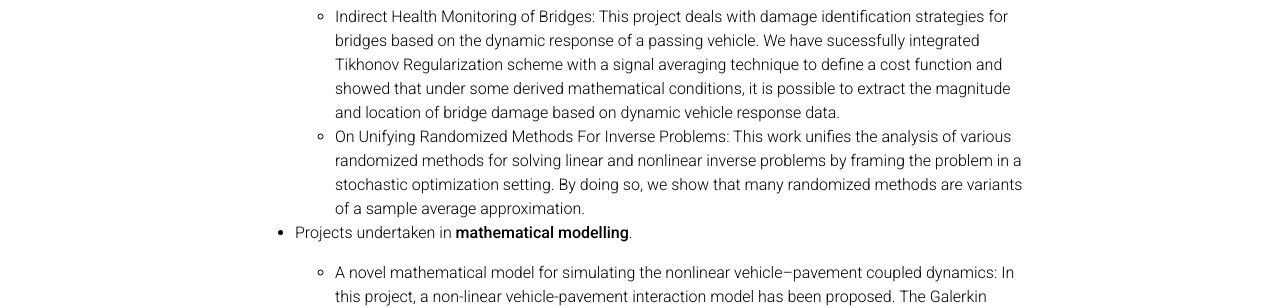
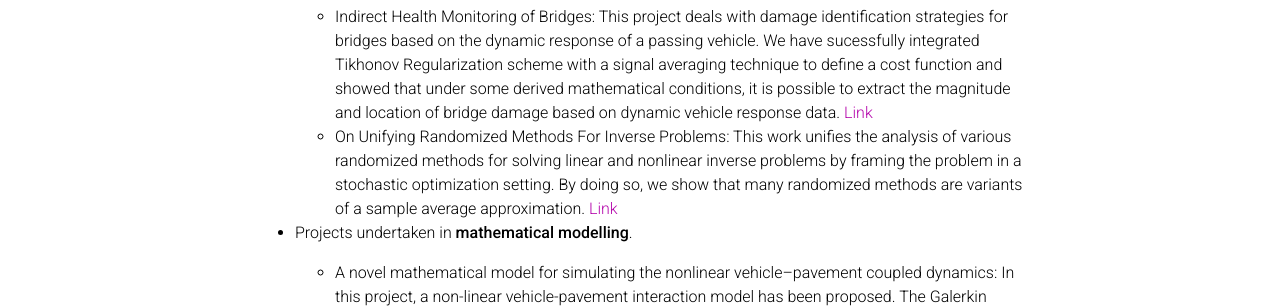
Before and after one commit to cgkrishnanunni/cgkrishnanunni.github.io, a Jekyll site: the page built from _pages/repositories.md, in a window 1280 px wide and 900 px high, scrolled down 322 px. Shown: the part 157-465 px from the top of the window. Built offline with Jekyll 4.4.1, drawn with Linux system fonts in a browser that asks for light colours; comment, search, counter and statistics services are not loaded; a style sheet for code colours, icons or effects is not loaded.

Commit message:
Update repositories.md

```diff
--- a/_pages/repositories.md
+++ b/_pages/repositories.md
@@ -14,9 +14,9 @@
 
 - Projects undertaken in **inverse problems**.
 
-  - Sensitivity-Based Damage Identification Algorithm using Vibration Data (An Inverse Eigen Value Problem): This project explores the use of structural intrinsic properties such as natural frequencies for computing the location and magnitude of structural damage (stiffness reduction). [Link](https://arxiv.org/abs/2105.12806)
-  -  Indirect Health Monitoring of Bridges: This project deals with damage identification strategies for bridges based on the dynamic response of a passing vehicle.  We have sucessfully integrated Tikhonov Regularization scheme with a signal averaging technique to define a cost function and showed that under some derived mathematical conditions, it is possible to extract the magnitude and location of bridge damage based on dynamic vehicle response data.
-  -  On Unifying Randomized Methods For Inverse Problems: This work unifies the analysis of various randomized methods for solving linear and nonlinear inverse problems by framing the problem in a stochastic optimization setting. By doing so, we show that many randomized methods are variants of a sample average approximation.
+  - Sensitivity-Based Damage Identification Algorithm using Vibration Data (An Inverse Eigen Value Problem): This project explores the use of structural intrinsic properties such as natural frequencies for computing the location and magnitude of structural damage (stiffness reduction). [Link](https://link.springer.com/article/10.1007/s13349-018-0317-0)
+  -  Indirect Health Monitoring of Bridges: This project deals with damage identification strategies for bridges based on the dynamic response of a passing vehicle.  We have sucessfully integrated Tikhonov Regularization scheme with a signal averaging technique to define a cost function and showed that under some derived mathematical conditions, it is possible to extract the magnitude and location of bridge damage based on dynamic vehicle response data.  [Link](https://onlinelibrary.wiley.com/doi/abs/10.1002/stc.2686)
+  -  On Unifying Randomized Methods For Inverse Problems: This work unifies the analysis of various randomized methods for solving linear and nonlinear inverse problems by framing the problem in a stochastic optimization setting. By doing so, we show that many randomized methods are variants of a sample average approximation.  [Link](https://iopscience.iop.org/article/10.1088/1361-6420/acd36e/meta)
 
 - Projects undertaken in **mathematical modelling**.
 
```
